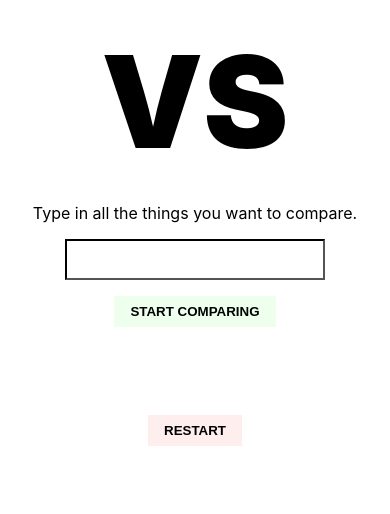
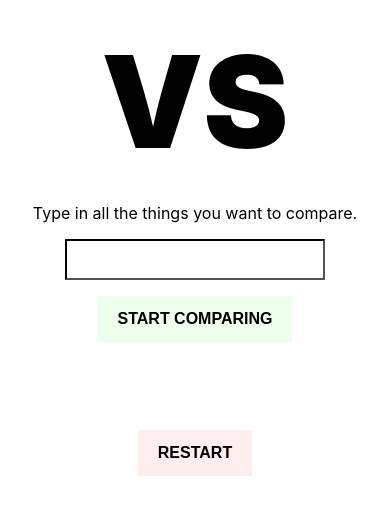
Before and after one commit to nickheal/vs, a React (Create React App) app: page / in a window 390 px wide. Shown: the top 514 px of the page. Built offline with nearby package versions, Linux system fonts and the light colour scheme.

Commit message:
fix: Improve clickability of buttons on mobile

```diff
--- a/src/components/ButtonConfirm.tsx
+++ b/src/components/ButtonConfirm.tsx
@@ -4,8 +4,9 @@ import { createUseStyles } from 'react-jss';
 const buttonClass = {
   border: 0,
   cursor: 'pointer',
+  fontSize: 16,
   fontWeight: 900,
-  padding: [8, 16]
+  padding: [14, 20]
 }
 
 const useStyles = createUseStyles({
@@ -21,7 +22,7 @@ const useStyles = createUseStyles({
     ...buttonClass,
 
     background: '#eeffee',
-    margin: [0, 8],
+    margin: [0, 16],
     '&:hover': {
       background: '#ddffdd'
     }
@@ -30,7 +31,7 @@ const useStyles = createUseStyles({
     ...buttonClass,
 
     background: '#ffeeee',
-    margin: [0, 8],
+    margin: [0, 16],
     '&:hover': {
       background: '#ffdddd'
     }
--- a/src/pages/Setup.tsx
+++ b/src/pages/Setup.tsx
@@ -16,8 +16,9 @@ const useStyles = createUseStyles({
     background: '#eeffee',
     border: 0,
     cursor: 'pointer',
+    fontSize: 16,
     fontWeight: 900,
-    padding: [8, 16],
+    padding: [14, 20],
 
     '&:hover': {
       background: '#ddffdd'
```
